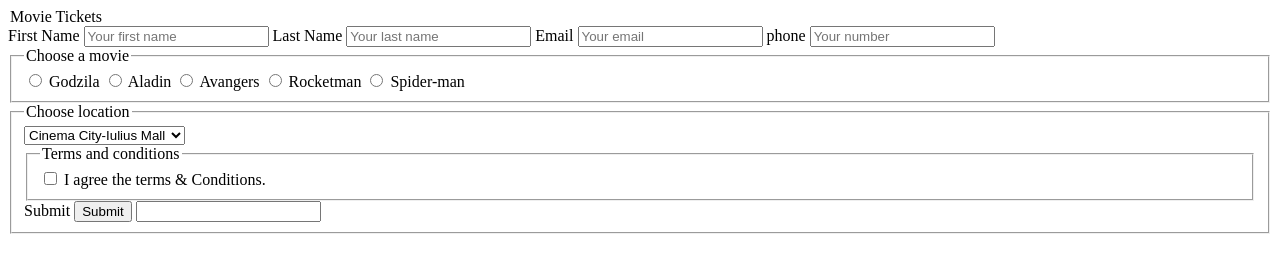
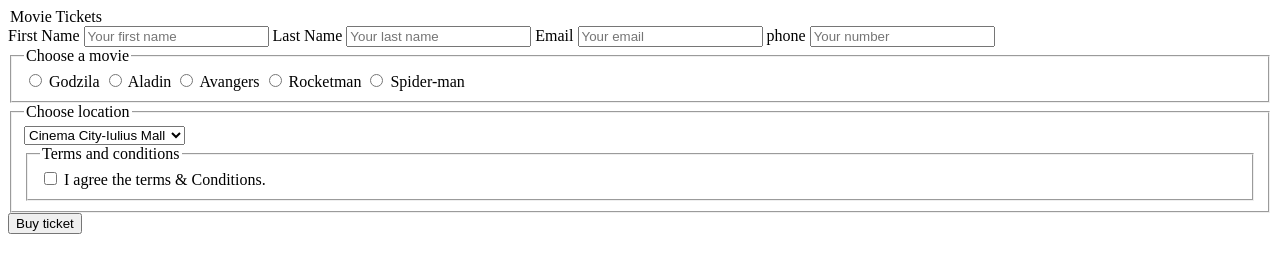
Before and after one commit to vladvalean96/Homeworks, a plain HTML site: page Homework-2/Homework-2.html in a window 1280 px wide. Drawn offline with Linux system fonts and the light colour scheme.

Commit message:
Update Homework-2.html

```diff
--- a/Homework-2/Homework-2.html
+++ b/Homework-2/Homework-2.html
@@ -82,13 +82,10 @@
 
                 </fieldset>
 
-                <label>Submit</label>
-                <input type="submit"  class="textInput" text="buy tikets" >
-                <input/>
 
-                <label/>
             </fieldset>
 
+            <button type="submit" value="submit">Buy ticket</button>
 
         </form>
 
```
